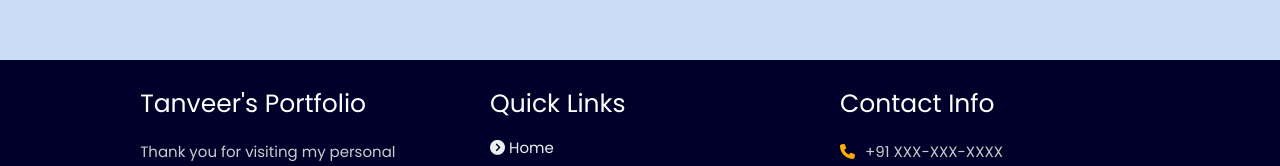
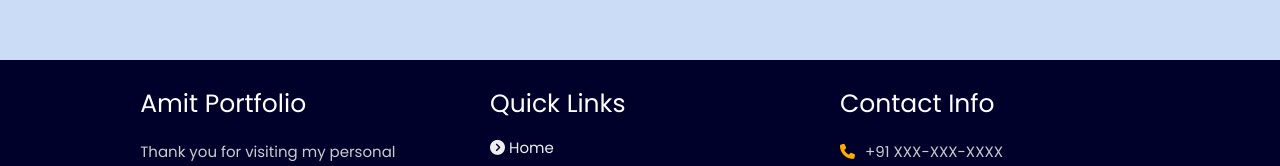
Before and after one commit to amitcoderhub/Myportfolio, a plain HTML site: page index.html in a window 1280 px wide. Shown: the part 4523-4689 px from the top of the page. Drawn offline with nearby package versions, Linux system fonts and the light colour scheme; no server answers.

Commit message:
Update index.html

```diff
--- a/index.html
+++ b/index.html
@@ -476,7 +476,7 @@
   <div class="box-container">
 
       <div class="box">
-          <h3>Tanveer's Portfolio</h3>
+          <h3>Amit Portfolio</h3>
           <p>Thank you for visiting my personal portfolio website. Connect with me over socials. <br/> <br/> Keep Rising 🚀. Connect with me over live chat!</p>
       </div>
 
```
